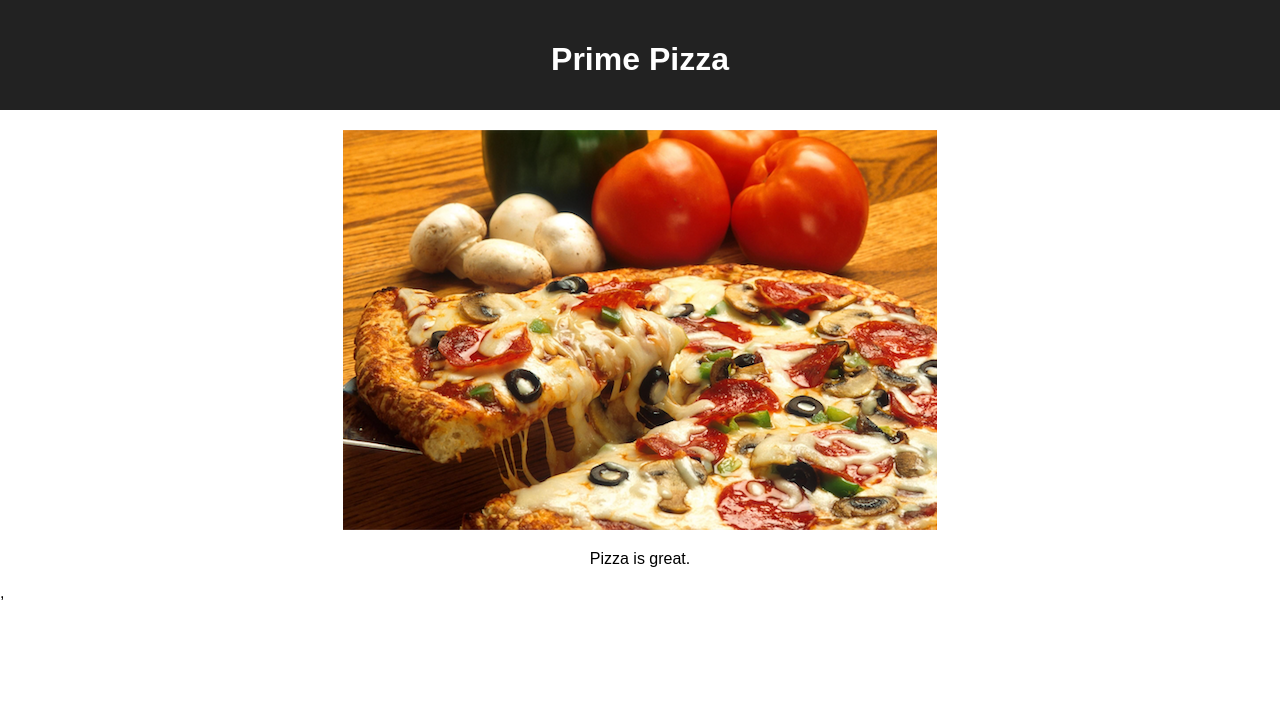
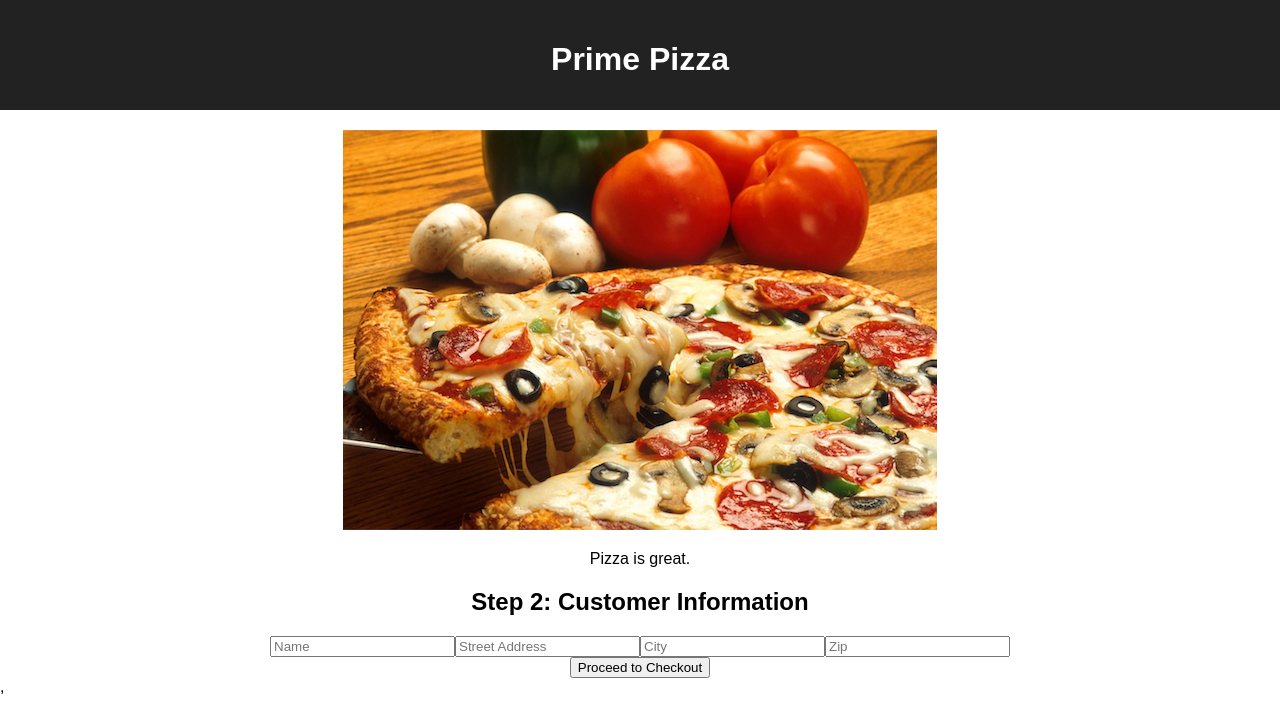
Before and after one commit to prime-mcgowan/pizza-parlor, a React (Create React App) app: page / in a window 1280 px wide. Shown: the top 716 px of the page. Built offline with nearby package versions, Linux system fonts and the light colour scheme.

Commit message:
customer info form written, payload written, reducer written

```diff
--- a/src/components/App/App.jsx
+++ b/src/components/App/App.jsx
@@ -1,6 +1,8 @@
 import React from 'react';
 import axios from 'axios';
 import './App.css';
+
+import CustomerInfo from '../customer-info';
 
 function App() {
 
@@ -13,6 +15,8 @@ function App() {
       <img src='images/pizza_photo.png' />
       <p>Pizza is great.</p>
 
+      <CustomerInfo />
+
     </div>
   );
 }
--- /dev/null
+++ b/src/components/customer-info.jsx
@@ -0,0 +1,65 @@
+import { useSelector, useDispatch } from 'react-redux';
+import { useEffect, useState } from 'react';
+
+
+
+function CustomerInfo() {
+
+    const [newOrder, setNewOrder] = useState([]);
+
+    const dispatch = useDispatch();
+
+    const handleCustomerInfoSubmit = event => {
+        event.preventDefualt();
+        dispatch({
+            type: 'CREATE_NEW_CUSTOMER',
+            payload: {
+                name: newName,
+                street_address: newStreet_Address,
+                city: newCity,
+                zip: newZip
+            }
+        })
+//is this line needed:  setNewOrder('');
+    }
+
+    return (
+        <>
+            <h2>Step 2: Customer Information</h2>
+                <form onSubmit={handleCustomerInfoSubmit}>
+                    <input
+                    type="text"
+                    placeholder="Name"
+                    value={newOrder}
+                    onChange={(event) => setNewOrder(event.target.value)}
+                    />
+
+                    <input
+                    type="text"
+                    placeholder="Street Address"
+                    value={newOrder}
+                    onChange={(event) => setNewOrder(event.target.value)}
+                    />
+
+                    <input
+                    type="text"
+                    placeholder="City"
+                    value={newOrder}
+                    onChange={(event) => setNewOrder(event.target.value)}
+                    />
+
+                    <input
+                    type="text"
+                    placeholder="Zip"
+                    value={newOrder}
+                    onChange={(event) => setNewOrder(event.target.value)}
+                    />
+                </form>
+                <button>Proceed to Checkout</button>
+                {/* customer sent on to checkout */}
+
+        </>
+    );//end of return
+}
+
+export default CustomerInfo;
--- a/src/index.js
+++ b/src/index.js
@@ -2,9 +2,10 @@ import React from 'react';
 import ReactDOM from 'react-dom';
 import './index.css';
 import App from './components/App/App';
+import logger from 'redux-logger';
 
 //import redux
-import { createStore, combineReducers } from 'redux';
+import { createStore, combineReducers, applyMiddleware } from 'redux';
 import { Provider } from 'react-redux';
 
 //reducers
@@ -19,6 +20,9 @@ const pizzaOrder = (state = [], action) => {
 
 
 const customerInfo = (state = [], action) => {
+    if (action.type === 'CREATURE_NEW_CUSTOMER') {
+        return action.payload;
+    }
     return state;
 }
 
@@ -35,7 +39,12 @@ const orderCost = (state = [], action) => {
 //store
 const reduxStore = createStore(combineReducers ({
     //reducers go here
-}))
+    pizzaMenu,
+    pizzaOrder,
+    customerInfo,
+    customerOrder,
+    orderCost
+}), applyMiddleware(logger));
 
 
 ReactDOM.render(
```
